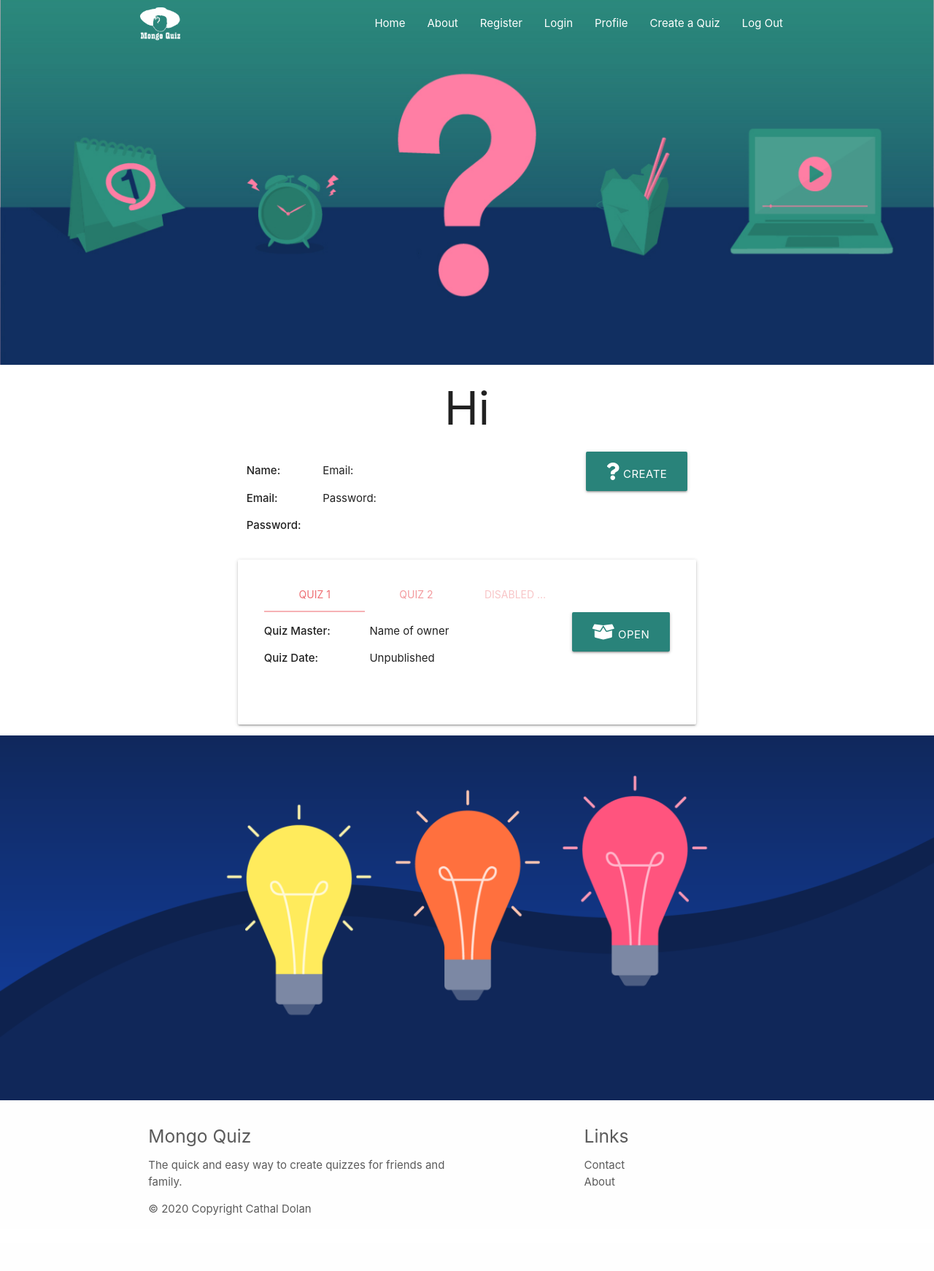
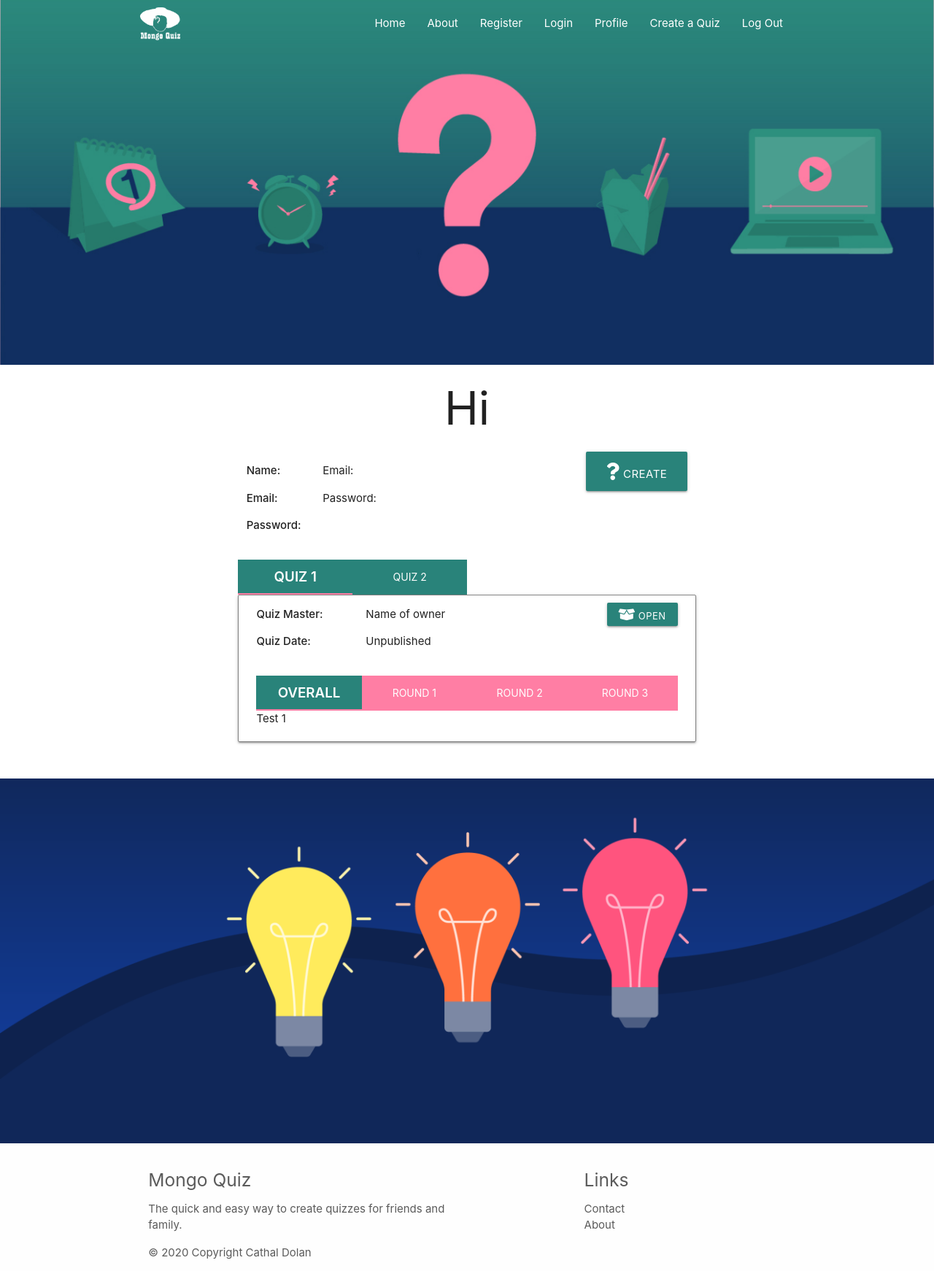
Before and after one commit to CathalDolan/mongo-quiz, a Flask app: template templates/profile.html in a window 1280 px wide. Shown: the top 1742 px of the page at 73% size. Before the commit the page ends 1666 px from the top, so only its background shows below. Run offline with Flask 2, Linux system fonts and the light colour scheme; the template is opened without the code that fills it, so the values that code supplies are empty; some libraries are stand-ins or nearby versions.

Commit message:
Tabs added to profile page and styled

```diff
--- a/static/css/style.css
+++ b/static/css/style.css
@@ -77,6 +77,47 @@ h1 {
     }
 }
 
+.card-panel {
+    padding-top: 0;
+    padding-bottom: 0;
+}
+
+.container .tabs-width {
+    padding: 0;
+}
+.container .tabs-height {
+    margin: 0;
+}
+.container .tabs-panel {
+    margin-top: 0;
+    margin-bottom: 50px;
+    border: solid 1px grey;
+}
+.tabs .tab a{
+    color: var(--white);
+    background-color: var(--green);
+}
+.tabs .tab a.round-tab {
+    color: var(--white);
+    background-color: var(--pink1);
+}
+.tabs .tab a:hover {
+    color: var(--white);
+    background-color: var(--blue);
+}
+.tabs .tab a.active {
+    color: var(--white);
+    background-color: var(--green) !important;
+    font-size: 1.25em;
+    font-weight: 600;
+}
+.tabs .tab .round-tab.active {
+    color: var(--white);
+    background-color: var(--pink2) !important;
+}
+.tabs .indicator {
+    background-color: var(--pink1);
+}
 
 @media (max-width: 576px) {
     .card-panel {
@@ -84,6 +125,13 @@ h1 {
         padding-right: 10px;
     }
     .col.s5.m3 {
+        padding-right: 0;
+    }
+    .col.s7.m4 {
         padding: 0;
     }
 }
+
+.button-div.col.s12.m5 {
+    padding-top: 10px;
+}
--- a/templates/profile.html
+++ b/templates/profile.html
@@ -5,12 +5,12 @@
 
     <div class="container">
         <div class="row">
-            <div class="col s3 m2">
+            <div class="col s4 m2">
                 <p><strong>Name:</strong></p>
                 <p><strong>Email:</strong></p>
                 <p><strong>Password:</strong></p>
             </div>
-            <div class="col s9 m4">
+            <div class="col s8 m4">
                 <p>{{ username }}</p>
                 <p>Email:</p>
                 <p>Password:</p>
@@ -25,17 +25,17 @@
     </div>
 
     <div class="container">
-        <div class="card-panel">
-            <div class="row">
-                <div class="col s12">
+        <div class="tabs-height row">
+            <div class="tabs-width col s12">
                 <ul class="tabs">
                     <li class="tab col s3"><a class="active" href="#test1">
                     Quiz 1
                     </a></li>
                     <li class="tab col s3"><a href="#test2">Quiz 2</a></li>
-                        <li class="tab col s3 disabled"><a href="#test3">Disabled Tab</a></li>
                 </ul>
             </div>
+        </div>
+        <div class="card-panel tabs-panel">
             <div id="test1" class="col s12">
                 <div class="row">
                     <div class="col s5 m3">
@@ -47,15 +47,28 @@
                         <p>Unpublished</p>
                     </div>
                     <div class="button-div col s12 m5">
-                            <button class="quiz-button btn-large bg-color-green text-shadow">
+                        <button class="quiz-button btn-small bg-color-green text-shadow">
                             <i class="fas fa-box-open"></i>
                             Open
                         </button>
                     </div>
                 </div>
+                <div class="row">
+                    <div class="col s12">
+                        <ul class="tabs">
+                            <li class="tab col s3"><a class="overall-tab" href="#overall">Overall</a></li>
+                            <li class="tab col s3"><a class="round-tab" href="#round1">Round 1</a></li>
+                            <li class="tab col s3"><a class="round-tab" href="#round2">Round 2</a></li>
+                            <li class="tab col s3"><a class="round-tab" href="#round3">Round 3</a></li>
+                        </ul>
+                    </div>
+                    <div id="overall" class="col s12">Test 1</div>
+                    <div id="round1" class="col s12">Round 1</div>
+                    <div id="round2" class="col s12">Round 2</div>
+                    <div id="round3" class="col s12">Round 3</div>
+                </div>
             </div>
             <div id="test2" class="col s12">Quiz 2 details</div>
-            </div>
         </div>
     </div>
 
```
Lines whose indentation alone changed are shown as unchanged.
